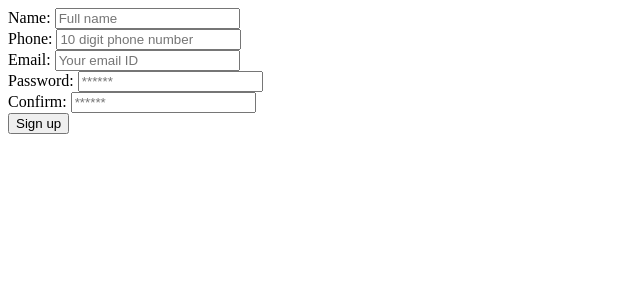
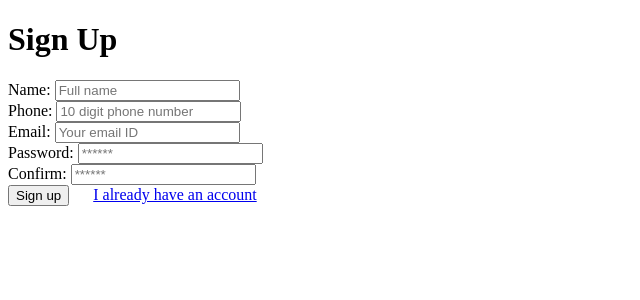
Before and after one commit to aneeshjose/Sample-Shopping-Website, a Flask app: page /signup in a window 1280 px wide. Shown: the top 300 px of the page, without its empty margins (0-640 px from the left). Run offline with Flask 2, Linux system fonts and the light colour scheme.

```diff
--- a/templates/signup.html
+++ b/templates/signup.html
@@ -6,6 +6,7 @@
         </title>
     </head>
     <body>
+        <h1>Sign Up</h1>
         <form action="./signup" method="POST" name="form">
             <div id="namediv"></div>
             Name: <input type="text" name="name" placeholder="Full name"><br>
@@ -21,6 +22,8 @@
             Confirm: <input type="confirmPassword" name="confirm" placeholder="******"><br>
 
             <button type="button" onclick="validate()">Sign up</button>
+            &nbsp;&nbsp;&nbsp;&nbsp;
+            <a href="./signin">I already have an account</a>
         </form>
         <script>
             function validate(){
```
